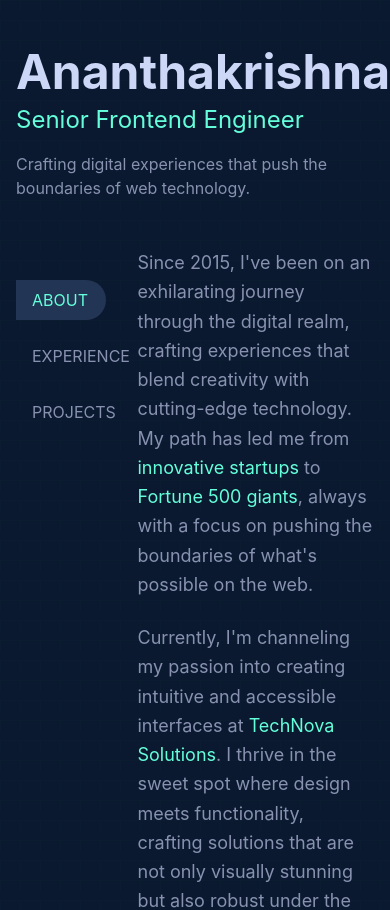
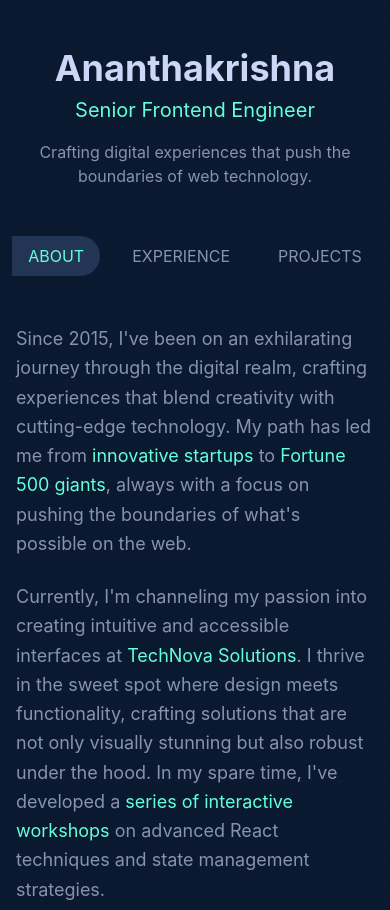
Before and after one commit to Ananthakrishna24/portfolio-v1, a React (Create React App) app: page / in a window 390 px wide. Shown: the top 910 px of the page. Built offline with nearby package versions, Linux system fonts and the light colour scheme.

Commit message:
imporved responsiveness

```diff
--- a/src/components/Layout.js
+++ b/src/components/Layout.js
@@ -32,15 +32,16 @@ const Layout = ({ children }) => {
 
   return (
     <div className="min-h-screen bg-navy text-slate overflow-hidden">
+      <div className="max-w-6xl mx-auto px-4 sm:px-6 lg:px-8">
         <motion.header
           initial={{ y: -100 }}
           animate={{ y: 0 }}
           transition={{ type: "spring", stiffness: 100 }}
           className="py-12 relative z-10"
         >
-        <div className="container mx-auto px-4">
+          <div className="text-center lg:text-left">
             <motion.h1
-            className="text-5xl font-bold text-lightest-slate"
+              className="text-4xl sm:text-5xl font-bold text-lightest-slate"
               initial={{ opacity: 0 }}
               animate={{ opacity: 1 }}
               transition={{ delay: 0.2 }}
@@ -48,7 +49,7 @@ const Layout = ({ children }) => {
               Ananthakrishna
             </motion.h1>
             <motion.p
-            className="text-2xl mt-2 text-green"
+              className="text-xl sm:text-2xl mt-2 text-green"
               initial={{ opacity: 0 }}
               animate={{ opacity: 1 }}
               transition={{ delay: 0.4 }}
@@ -56,7 +57,7 @@ const Layout = ({ children }) => {
               Senior Frontend Engineer
             </motion.p>
             <motion.p
-            className="mt-4 text-slate max-w-xl"
+              className="mt-4 text-slate max-w-xl mx-auto lg:mx-0"
               initial={{ opacity: 0 }}
               animate={{ opacity: 1 }}
               transition={{ delay: 0.6 }}
@@ -66,10 +67,10 @@ const Layout = ({ children }) => {
           </div>
         </motion.header>
 
-      <div className="container mx-auto px-4 flex">
-        <nav className="w-1/4 pt-8">
+        <div className="flex flex-col lg:flex-row">
+          <nav className="w-full lg:w-1/4 mb-8 lg:mb-0">
             <motion.div
-            className="space-y-4"
+              className="flex lg:flex-col justify-center lg:justify-start space-x-4 lg:space-x-0 lg:space-y-4"
               initial={{ opacity: 0, x: -20 }}
               animate={{ opacity: 1, x: 0 }}
               transition={{ delay: 0.2 }}
@@ -80,7 +81,7 @@ const Layout = ({ children }) => {
             </motion.div>
           </nav>
 
-        <main className="w-3/4 relative z-10 pl-8">
+          <main className="w-full lg:w-3/4 lg:pl-8">
             <motion.div
               key={location.pathname}
               initial={{ opacity: 0, y: 20 }}
@@ -97,9 +98,8 @@ const Layout = ({ children }) => {
           initial={{ opacity: 0 }}
           animate={{ opacity: 1 }}
           transition={{ delay: 1 }}
-        className="py-6 relative z-10"
+          className="py-6 mt-12 relative z-10"
         >
-        <div className="container mx-auto px-4">
           <div className="flex space-x-4 justify-center">
             {['github', 'linkedin', 'codepen', 'instagram', 'twitter'].map((social) => (
               <motion.a
@@ -113,8 +113,8 @@ const Layout = ({ children }) => {
               </motion.a>
             ))}
           </div>
+        </motion.footer>
       </div>
-      </motion.footer>
     </div>
   );
 };
```
Lines whose indentation alone changed are shown as unchanged.
